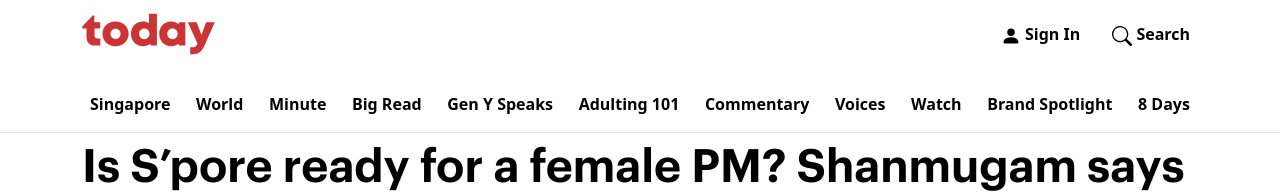
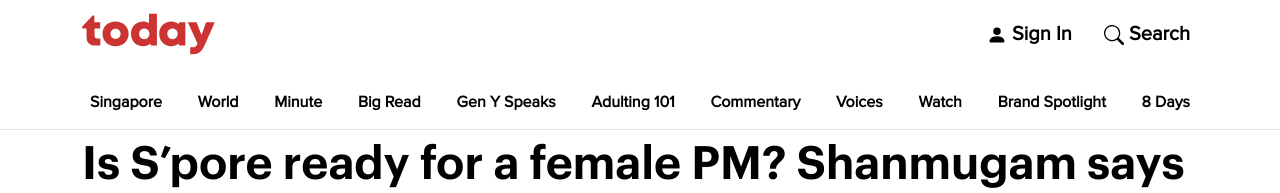
Before and after one commit to ikikika/attempts, a React (Create React App) app: page / in a window 1280 px wide. Shown: the top 193 px of the page. Built offline with nearby package versions, Linux system fonts and the light colour scheme.

Commit message:
further clean up styles

```diff
--- a/src/components/Header/HeaderComponent.tsx
+++ b/src/components/Header/HeaderComponent.tsx
@@ -104,7 +104,7 @@ md - 144 state 4 with 2 share
         onToggle={(e) => {
           setMenuExpanded(!menuExpanded);
         }}
-        className="border-lg-bottom sticky-top"
+        className="border-bottom sticky-top"
       >
         <Container>
           <Nav className="d-flex flex-column w-100 justify-content-between">
--- a/src/styles/custom.scss
+++ b/src/styles/custom.scss
@@ -1,5 +1,17 @@
 @import "~bootstrap/scss/bootstrap.scss";
 @import "constants.scss";
+
+
+body {
+  background-color: var(--c-body-bg);
+  color: var(--c-text);
+  overflow-x: hidden;
+  font-size: var(--fs-text);
+  font-weight: var(--fw-text);
+  font-family: var(--ff-text);
+  line-height: var(--lh-text);
+  font-weight: 300;
+}
 
 .navbar,
 .navbar-nav {
@@ -15,9 +27,6 @@ nav .navbar-toggler:focus {
   color: var(--c-text);
   font-weight: 600;
 }
-.border-lg-bottom {
-  border-bottom: $border-width solid $border-color !important;
-}
 
 .article-content-body li {
   padding: 0 0 0 15px;
@@ -26,6 +35,7 @@ nav .navbar-toggler:focus {
   font-size: var(--fs-text-m);
   line-height: var(--lh-text-m);
   position: relative;
+  list-style-type: square;
 }
 
 .article-content-body li::marker {
```
Also changed, not shown: 1 other file (tests, documents, lock files or other folders).
